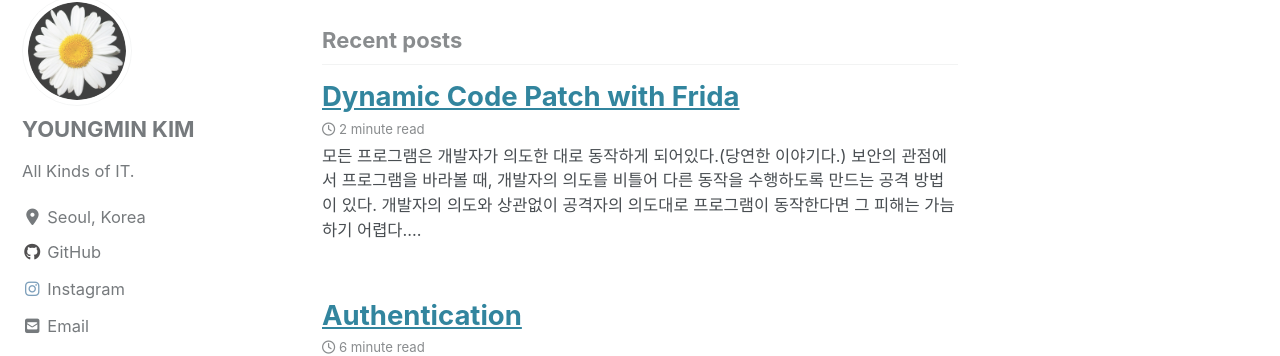
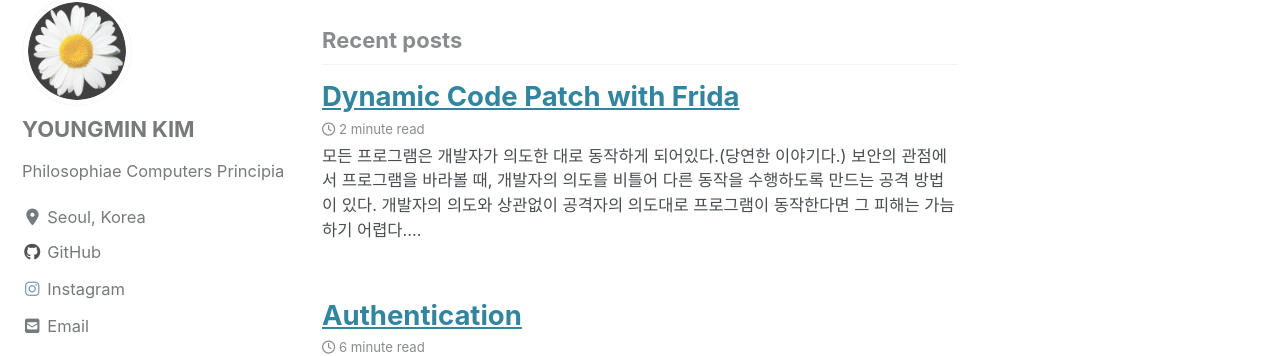
Before and after one commit to wrkholic84/wrkholic84.github.io, a Jekyll site: the page built from index.html, in a window 1280 px wide. Shown: the part 125-481 px from the top of the page. Built offline with Jekyll 4.4.1, drawn with Linux system fonts in a browser that asks for light colours; cached includes are drawn as plain includes; nearby versions of some CDN libraries; the list of posts is cut into pages by our own code.

Commit message:
Change description

```diff
--- a/_config.yml
+++ b/_config.yml
@@ -23,7 +23,7 @@ title                    : "COMPRINCIPIA+"
 title_separator          : "-"
 subtitle                 : "Version 1.0"
 name                     : "YOUNGMIN KIM"
-description              : "All kinds of computer-related technical information"
+description              : "Philosophiae Computers Principia"
 url                      : "https://wrkholic84.github.io"
 baseurl                  : # the subpath of your site, e.g. "/blog"
 repository               : # GitHub username/repo-name e.g. "mmistakes/minimal-mistakes"
@@ -112,7 +112,7 @@ analytics:
 author:
   name             : "YOUNGMIN KIM"
   avatar           : "/assets/images/profile.png"
-  bio              : "All Kinds of IT."
+  bio              : "Philosophiae Computers Principia"
   location         : "Seoul, Korea"
   email            : "wrkholic84@gmail.com"
   links:
```
